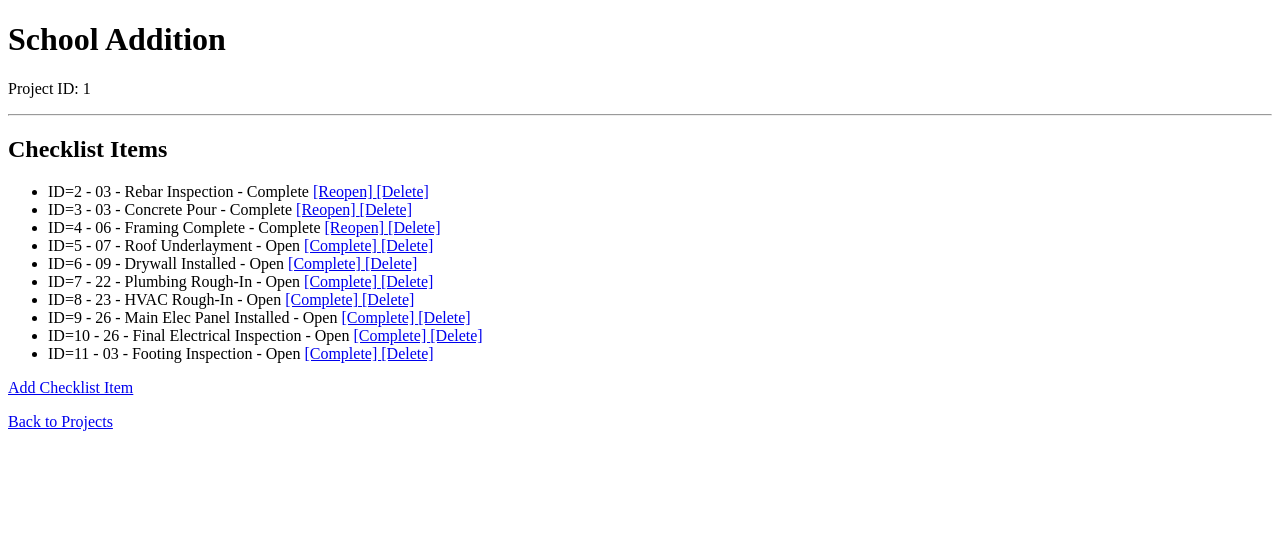
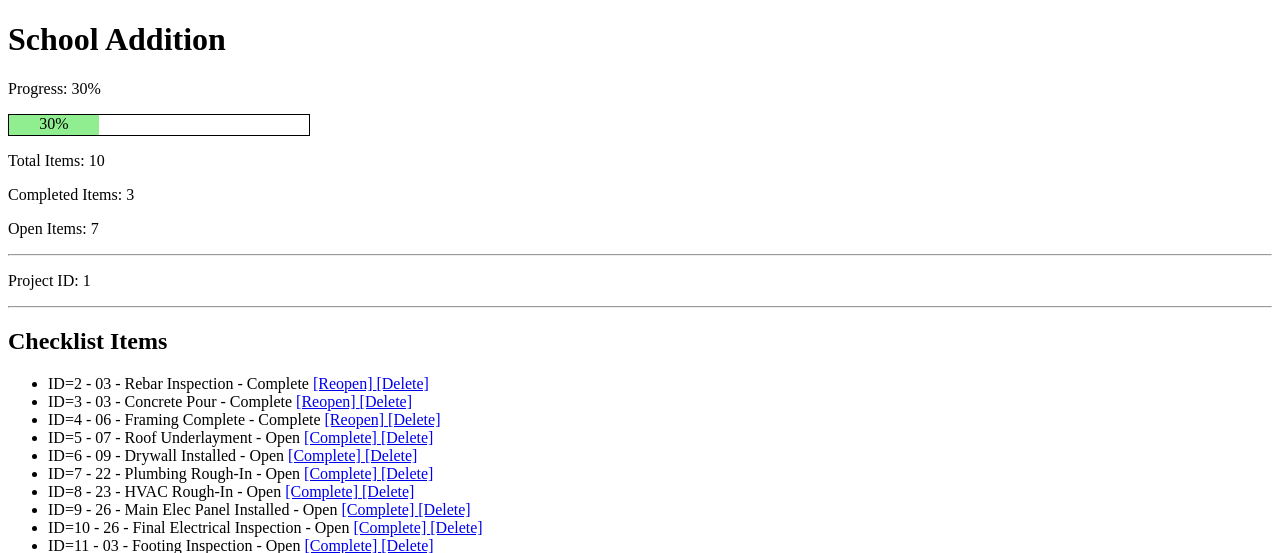
Before and after one commit to bob1022/csi_web_app, a Flask app: page /project/1 in a window 1280 px wide. Shown: the top 553 px of the page. Run offline with Flask 3, Linux system fonts and the light colour scheme; data comes from the database, SQL or seed files in the repository; both versions use the stored data as it was after the commit.

Commit message:
Added project progress tracking and status bar

```diff
--- a/app.py
+++ b/app.py
@@ -121,9 +121,30 @@ def project_detail(project_id):
 
     project = Project.query.get_or_404(project_id)
 
+    total_items = len(project.checklist_items)
+
+    completed_items = sum(
+        1
+        for item in project.checklist_items
+        if item.status == "Complete"
+    )
+
+    open_items = total_items - completed_items
+
+    if total_items > 0:
+        progress_percent = round(
+            (completed_items / total_items) * 100
+        )
+    else:
+        progress_percent = 0
+
     return render_template(
         "project.html",
-        project=project
+        project=project,
+        total_items=total_items,
+        completed_items=completed_items,
+        open_items=open_items,
+        progress_percent=progress_percent
     )
 
 @app.route("/complete_item/<int:item_id>")
--- a/templates/project.html
+++ b/templates/project.html
@@ -6,6 +6,38 @@
 <body>
 
     <h1>{{ project.project_name }}</h1>
+
+    <p>
+        Progress: {{ progress_percent }}%
+    </p>
+
+<div style="width:300px; border:1px solid black;">
+
+    <div
+        style="
+            width: {{ progress_percent }}%;
+            background-color: lightgreen;
+            height: 20px;
+            text-align: center;
+        ">
+        {{ progress_percent }}%
+    </div>
+
+</div>
+
+    <p>
+        Total Items: {{ total_items }}
+    </p>
+
+    <p>
+        Completed Items: {{ completed_items }}
+    </p>
+
+    <p>
+        Open Items: {{ open_items }}
+    </p>
+
+    <hr>
 
     <p>
         Project ID: {{ project.id }}
```
Also changed, not shown: instance/csi_database.db.
